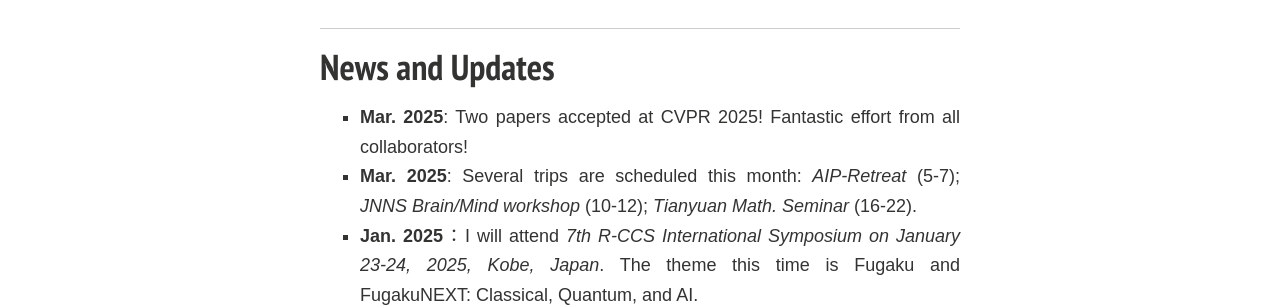
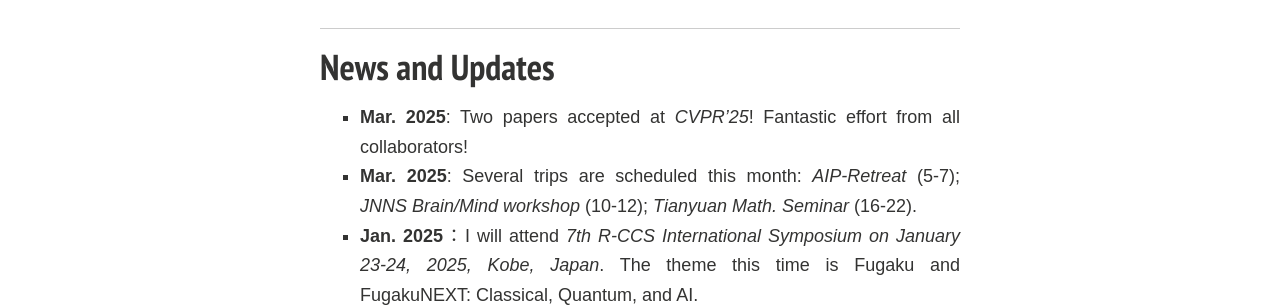
Before and after one commit to ChaoLiAtRIKEN/ChaoLiAtRIKEN.github.io, a Jekyll site: the page built from index.md, in a window 1280 px wide. Shown: the part 749-1056 px from the top of the page. Built offline with Jekyll 4.4.1, drawn with Linux system fonts in a browser that asks for light colours; nearby versions of some CDN libraries; comment, search, counter and statistics services are not loaded; a style sheet for code colours, icons or effects is not loaded.

Commit message:
Update index.md

```diff
--- a/index.md
+++ b/index.md
@@ -35,7 +35,7 @@ If you are interested in any aspect of me, I am always open to discussions and c
 ---
 
 ## News and Updates
-- **Mar. 2025**: Two papers accepted at CVPR 2025! Fantastic effort from all collaborators!
+- **Mar. 2025**: Two papers accepted at *CVPR'25*! Fantastic effort from all collaborators!
 - **Mar. 2025**: Several trips are scheduled this month: *AIP-Retreat* (5-7); *JNNS Brain/Mind workshop* (10-12); *Tianyuan Math. Seminar* (16-22).
 - **Jan. 2025**：I will attend *7th R-CCS International Symposium on January 23-24, 2025, Kobe, Japan*. The theme this time is Fugaku and FugakuNEXT: Classical, Quantum, and AI.
 - **Dec. 2024**：Thrilled to launch my personal homepage! Thanks to Yuchen for the technical support.
```
